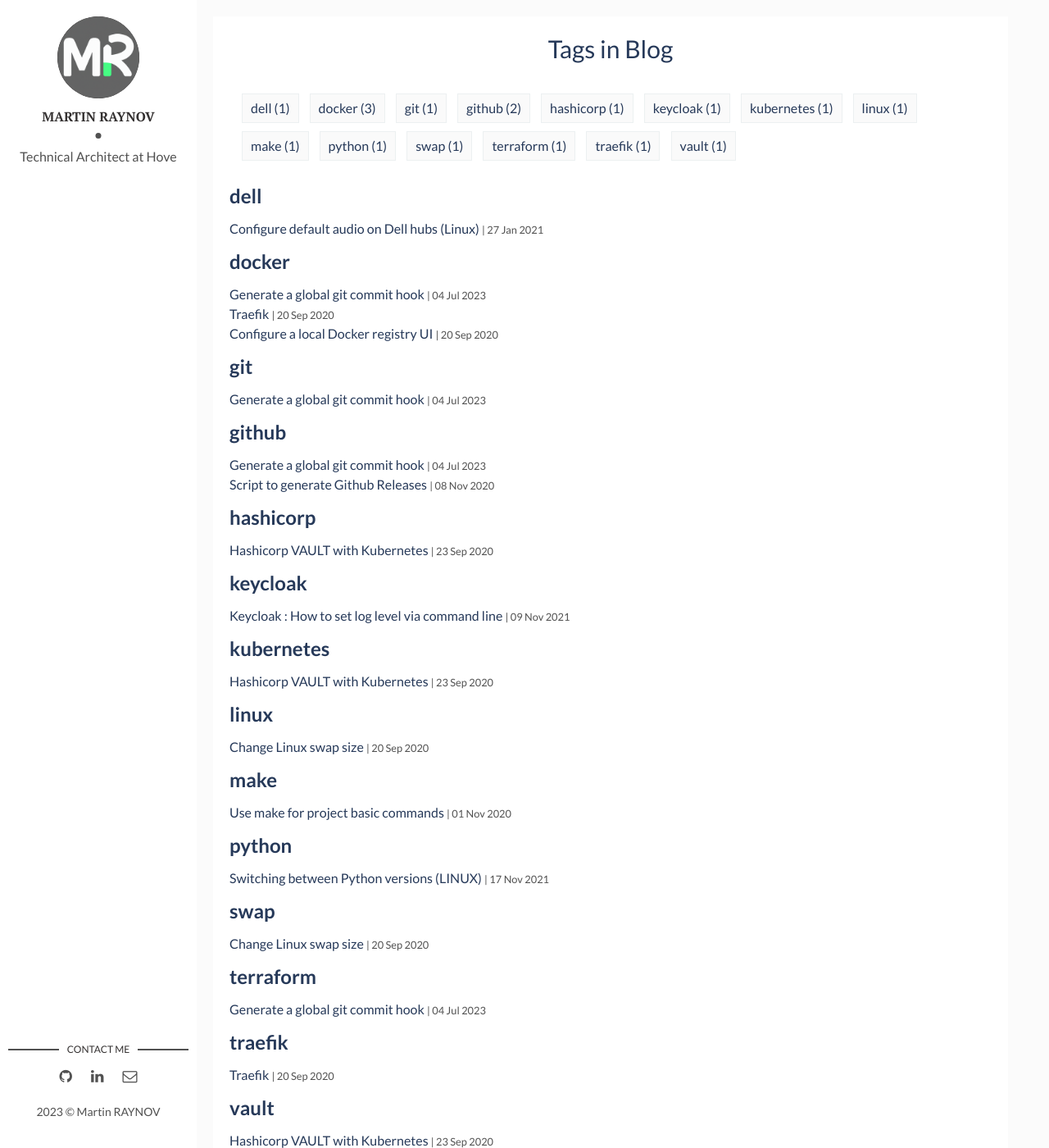
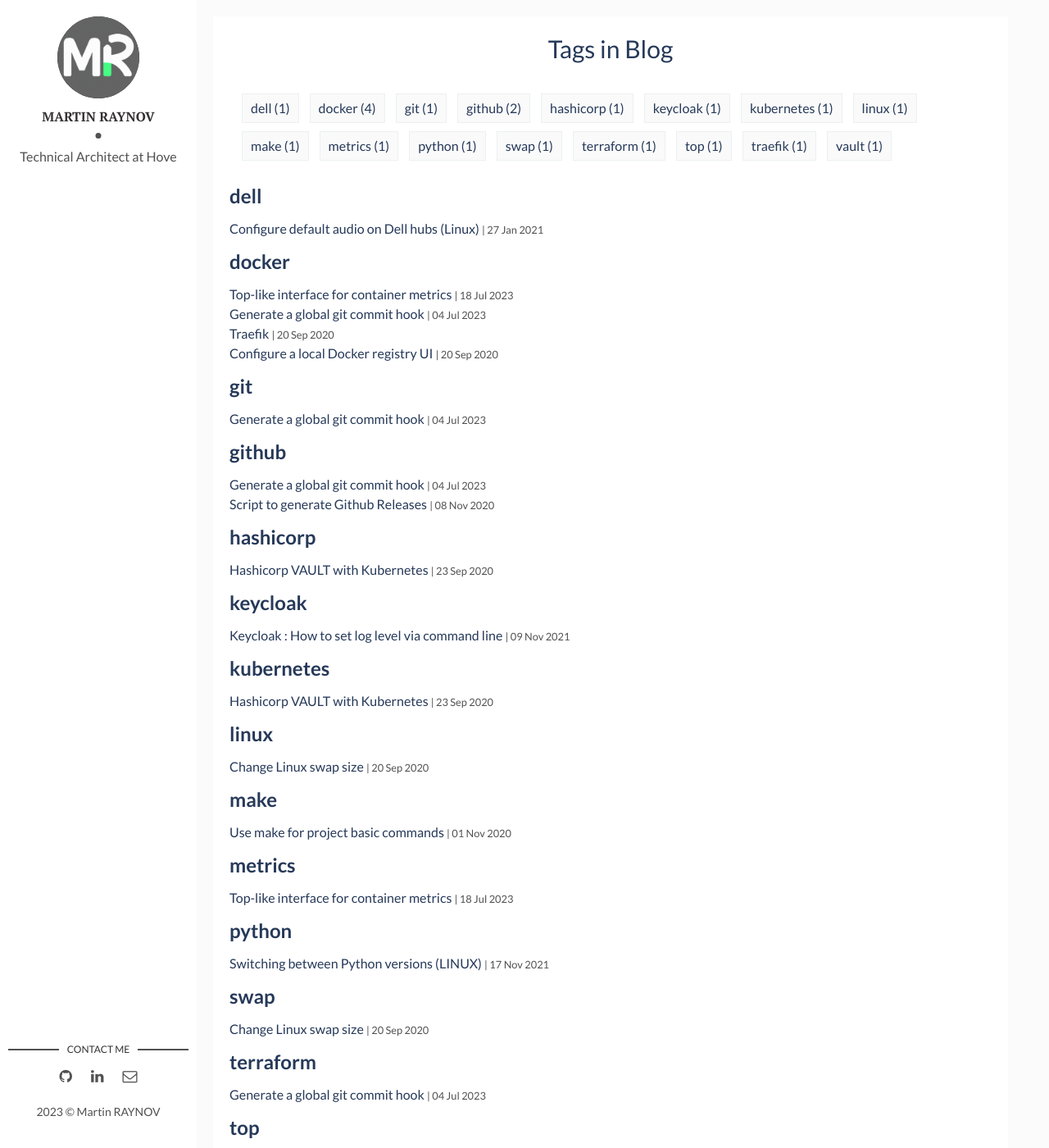
Before and after one commit to martinraynov/martinraynov.github.io, a Jekyll site: the page built from tags.html, in a window 1280 px wide and 1400 px high. Shown: the whole window at 82% size. Built offline with Jekyll 4.4.1, drawn with Linux system fonts in a browser that asks for light colours; some of the changed text lies outside the part shown.

Commit message:
Add ctop page Rename docker icone used

```diff
--- /dev/null
+++ b/_posts/blog/2023-07-18-top-command-for-containers.md
@@ -0,0 +1,8 @@
+---
+layout: post
+title: "Top-like interface for container metrics"
+date: 2023-07-18
+description: # Add description
+img: posts/docker.jpg # Add image post (optional)
+tags: [docker, top, metrics] # add tag
+---
```
Also changed, not shown: _posts/blog/2020-09-20-local-docker-registry-ui.md (+1 -1 lines), assets/img/posts/docker.png (renamed from assets/img/posts/local-docker-registry-ui_1.png).
